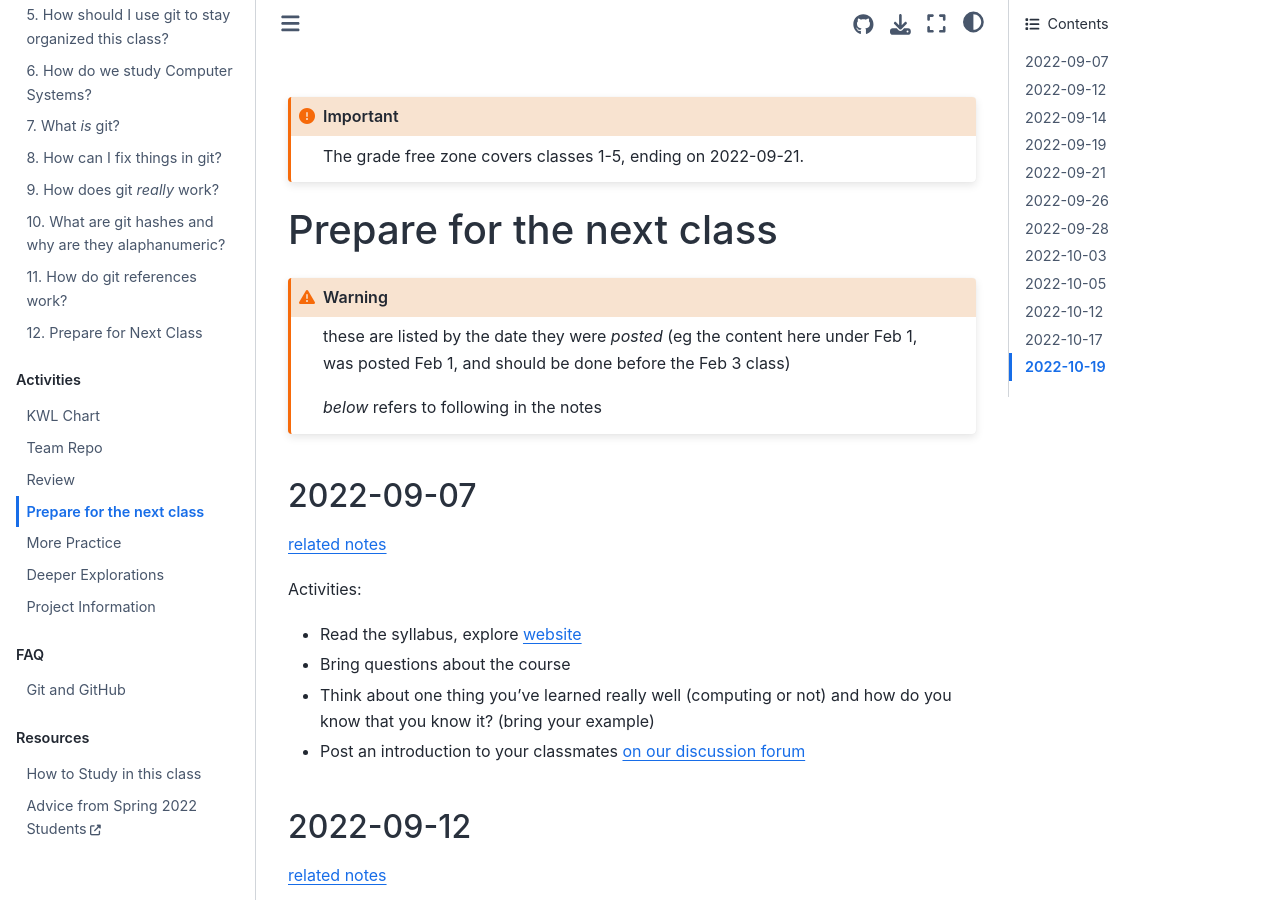
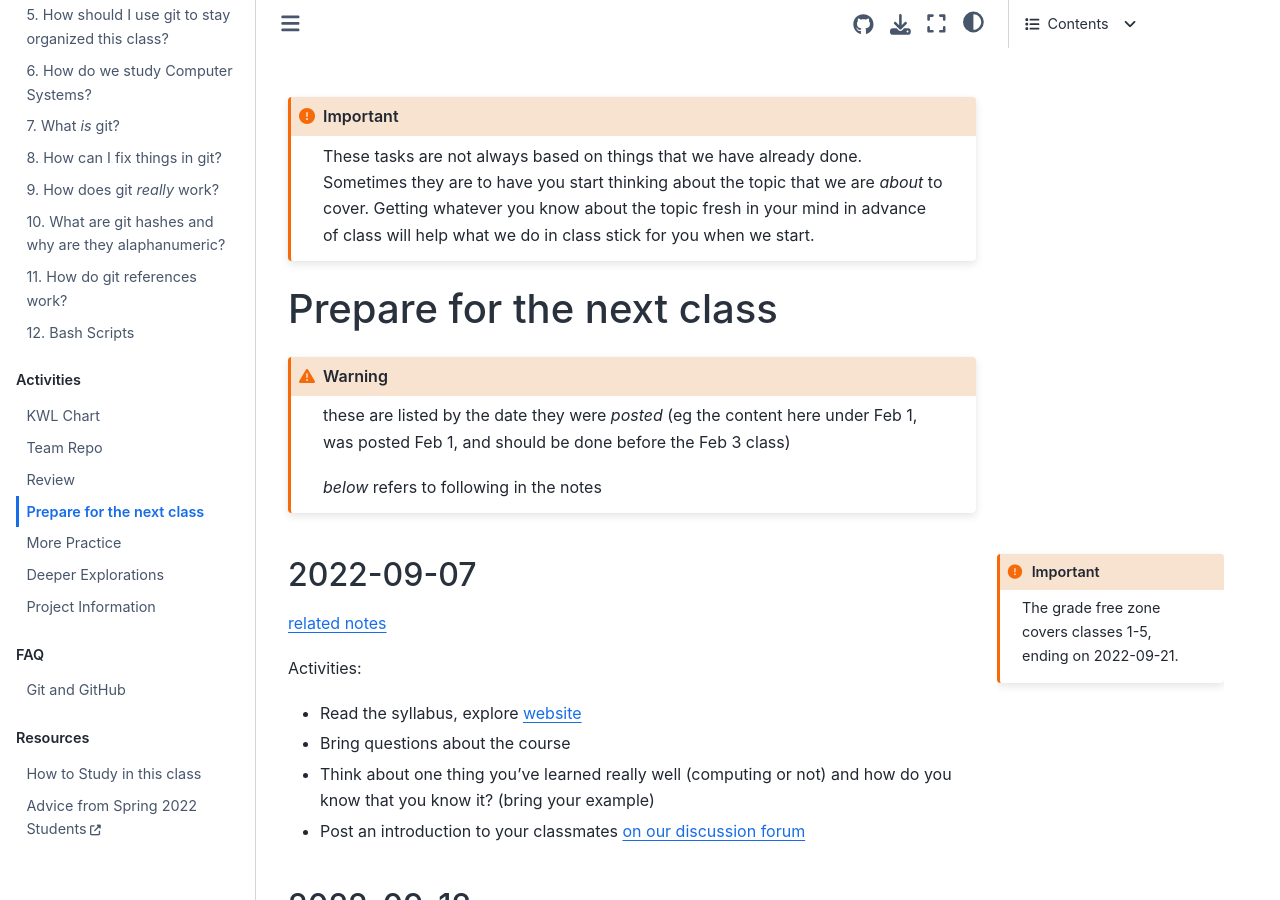
Before and after one commit to introcompsys/fall2022, a Jupyter Book: the page built from activities/prepare.md, in a window 1280 px wide and 900 px high. Built offline with Jupyter Book 1.0.4 settings and Sphinx 7.4.7 and the Sphinx Book theme 1.1.4, drawn with Linux system fonts in a browser that asks for light colours; pages that are not in the unit, such as notebooks, are missing from menus.

Commit message:
add constext on prep tasks; closes #20

`````diff
--- a/activities/prepare.md
+++ b/activities/prepare.md
@@ -12,9 +12,8 @@
 ---
 
 ```{important}
-The grade free zone covers classes 1-5, ending on 2022-09-21.
+These tasks are not always based on things that we have already done.  Sometimes they are to have you start thinking about the topic that we are *about* to cover. Getting whatever you know about the topic fresh in your mind in advance of class will help what we do in class stick for you when we start.
 ```
-
 
 # Prepare for the next class
 
@@ -46,6 +45,13 @@
     display(Markdown('../_prepare/' + prep_file))
 ``` -->
 
+````{margin}
+
+```{important}
+The grade free zone covers classes 1-5, ending on 2022-09-21.
+```
+
+````
 
 ## 2022-09-07
 
`````
Also changed, not shown: notes/2022-10-19.md (+6 -3 lines).
